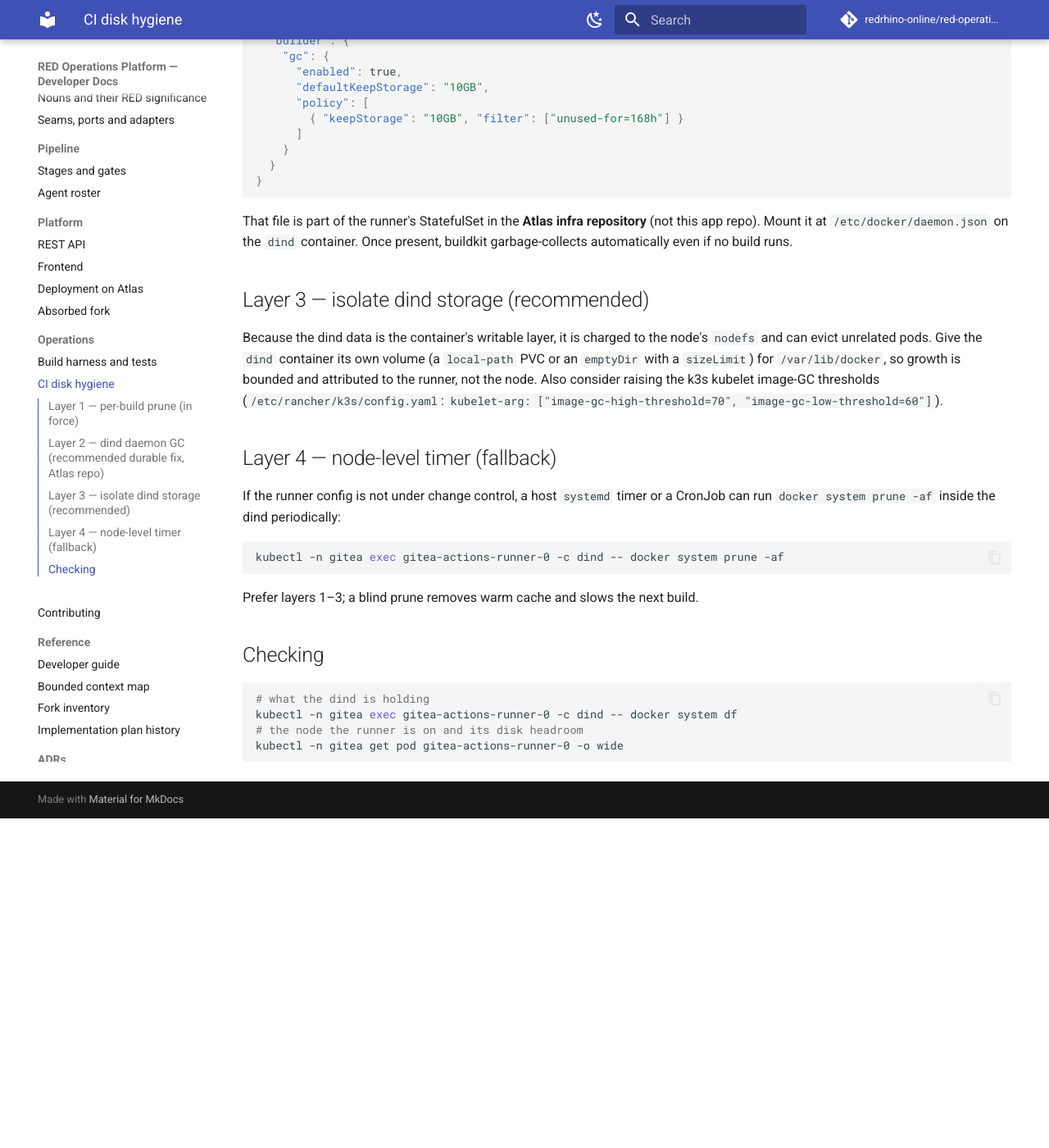
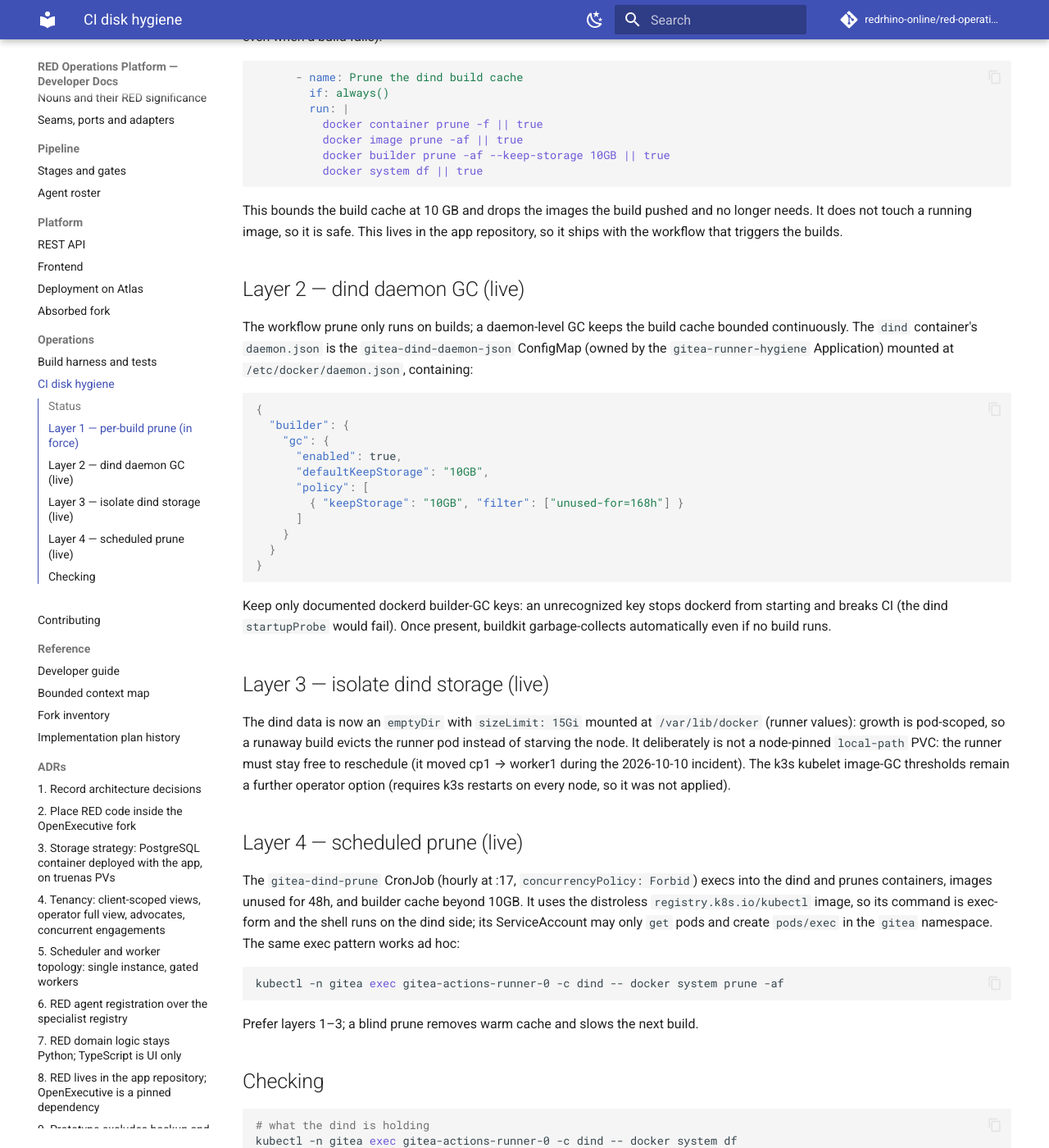
Before and after one commit to redrhino-online/red-operations-platform, an MkDocs documentation site: the page built from docs/operations/ci-disk-hygiene.md, in a window 1280 px wide and 1400 px high, scrolled down 902 px. Shown: the whole window at 82% size. Built offline with MkDocs 1.6.1 and Material for MkDocs 9.7.7, drawn with Linux system fonts in a browser that asks for light colours; comment, search, counter and statistics services are not loaded; before the commit the page ends 1900 px from its top, so only the background shows below that; some of the changed text lies outside the part shown.

Commit message:
docs(ops): record the dind disk-hygiene layers as live
Layers 2-4 are implemented in the platform repo's gitea-runner-hygiene
application (dind daemon.json buildkit GC, a 15Gi emptyDir for
/var/lib/docker, and the hourly gitea-dind-prune CronJob with least-
privilege pods/exec RBAC). Verified live: daemon.json read by dockerd,
prune job completed inside the dind, CronJob scheduled at :17 hourly.

````diff
--- a/docs/operations/ci-disk-hygiene.md
+++ b/docs/operations/ci-disk-hygiene.md
@@ -12,6 +12,19 @@ killed mid-build, `redop-worker` was evicted, and `redop.atlas.lan` (which
 resolves only to that node) went dark until the disk was grown and the node
 reset. Pruning the dind is therefore required maintenance, and this page records
 the layers of defence.
+
+## Status
+
+| Layer | Where | State |
+| --- | --- | --- |
+| 1. per-build prune | app repo, `.gitea/workflows/build.yaml` | in force (18a420a) |
+| 2. dind daemon GC (buildkit) | Atlas repo, `apps/gitea-runner-hygiene/chart` ConfigMap, mounted via `helm/values/gitea-actions.yaml` | live 2026-10-10 |
+| 3. dind storage isolation | Atlas repo, runner values: `/var/lib/docker` on a 15Gi `emptyDir` | live 2026-10-10 |
+| 4. node-level timer | Atlas repo, `gitea-dind-prune` CronJob (hourly, RBAC to pods/exec) | live 2026-10-10 |
+
+The layers 2-4 resources are owned by the `gitea-runner-hygiene` Argo
+Application (in-house chart in the platform repo's
+`apps/gitea-runner-hygiene/chart`).
 
 ## Layer 1 — per-build prune (in force)
 
@@ -32,11 +45,12 @@ This bounds the build cache at 10 GB and drops the images the build pushed and
 no longer needs. It does not touch a running image, so it is safe. This lives in
 the app repository, so it ships with the workflow that triggers the builds.
 
-## Layer 2 — dind daemon GC (recommended durable fix, Atlas repo)
+## Layer 2 — dind daemon GC (live)
 
 The workflow prune only runs on builds; a daemon-level GC keeps the build cache
-bounded continuously. Give the `dind` container a `daemon.json` with buildkit
-GC (mounted from a ConfigMap), for example:
+bounded continuously. The `dind` container's `daemon.json` is the
+`gitea-dind-daemon-json` ConfigMap (owned by the `gitea-runner-hygiene`
+Application) mounted at `/etc/docker/daemon.json`, containing:
 
 ```json
 {
@@ -52,25 +66,28 @@ GC (mounted from a ConfigMap), for example:
 }
 ```
 
-That file is part of the runner's StatefulSet in the **Atlas infra repository**
-(not this app repo). Mount it at `/etc/docker/daemon.json` on the `dind`
-container. Once present, buildkit garbage-collects automatically even if no
-build runs.
+Keep only documented dockerd builder-GC keys: an unrecognized key stops
+dockerd from starting and breaks CI (the dind `startupProbe` would fail). Once
+present, buildkit garbage-collects automatically even if no build runs.
 
-## Layer 3 — isolate dind storage (recommended)
+## Layer 3 — isolate dind storage (live)
 
-Because the dind data is the container's writable layer, it is charged to the
-node's `nodefs` and can evict unrelated pods. Give the `dind` container its own
-volume (a `local-path` PVC or an `emptyDir` with a `sizeLimit`) for
-`/var/lib/docker`, so growth is bounded and attributed to the runner, not the
-node. Also consider raising the k3s kubelet image-GC thresholds
-(`/etc/rancher/k3s/config.yaml`: `kubelet-arg: ["image-gc-high-threshold=70",
-"image-gc-low-threshold=60"]`).
+The dind data is now an `emptyDir` with `sizeLimit: 15Gi` mounted at
+`/var/lib/docker` (runner values): growth is pod-scoped, so a runaway build
+evicts the runner pod instead of starving the node. It deliberately is not a
+node-pinned `local-path` PVC: the runner must stay free to reschedule (it moved
+cp1 → worker1 during the 2026-10-10 incident). The k3s kubelet image-GC
+thresholds remain a further operator option (requires k3s restarts on every
+node, so it was not applied).
 
-## Layer 4 — node-level timer (fallback)
+## Layer 4 — scheduled prune (live)
 
-If the runner config is not under change control, a host `systemd` timer or a
-CronJob can run `docker system prune -af` inside the dind periodically:
+The `gitea-dind-prune` CronJob (hourly at :17, `concurrencyPolicy: Forbid`)
+execs into the dind and prunes containers, images unused for 48h, and builder
+cache beyond 10GB. It uses the distroless `registry.k8s.io/kubectl` image, so
+its command is exec-form and the shell runs on the dind side; its
+ServiceAccount may only `get` pods and create `pods/exec` in the `gitea`
+namespace. The same exec pattern works ad hoc:
 
 ```sh
 kubectl -n gitea exec gitea-actions-runner-0 -c dind -- docker system prune -af
````
